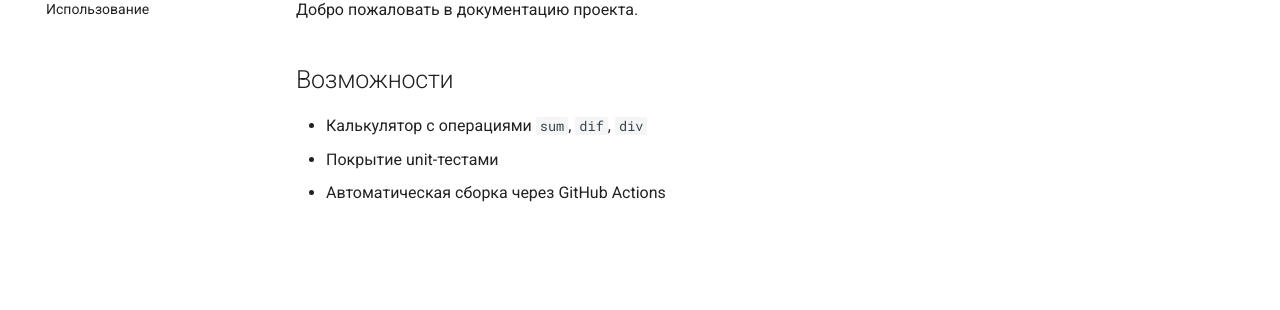
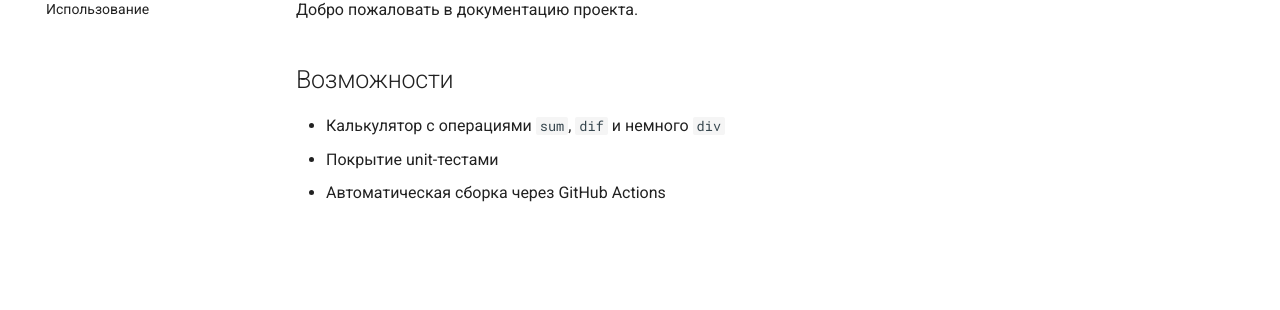
Before and after one commit to dansp5/TRP, an MkDocs documentation site: the page built from docs/index.md, in a window 1280 px wide. Shown: the part 183-493 px from the top of the page. Built offline with MkDocs 1.6.1 and Material for MkDocs 9.7.7, drawn with Linux system fonts in a browser that asks for light colours.

Commit message:
Update index.md

```diff
--- a/docs/index.md
+++ b/docs/index.md
@@ -4,6 +4,6 @@
 
 ## Возможности
 
-- Калькулятор с операциями `sum`, `dif`, `div`
+- Калькулятор с операциями `sum`, `dif` и немного `div`
 - Покрытие unit-тестами
 - Автоматическая сборка через GitHub Actions
```
